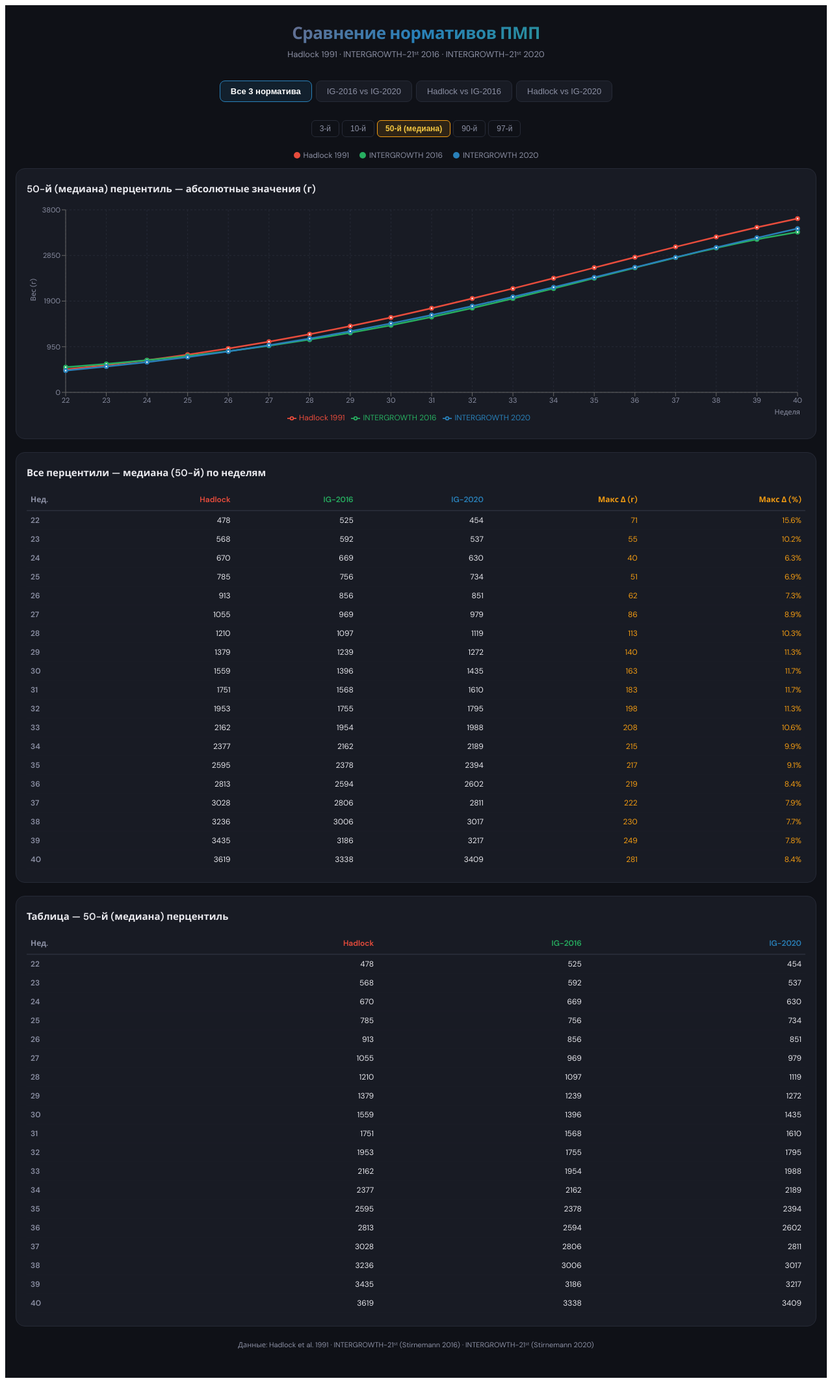
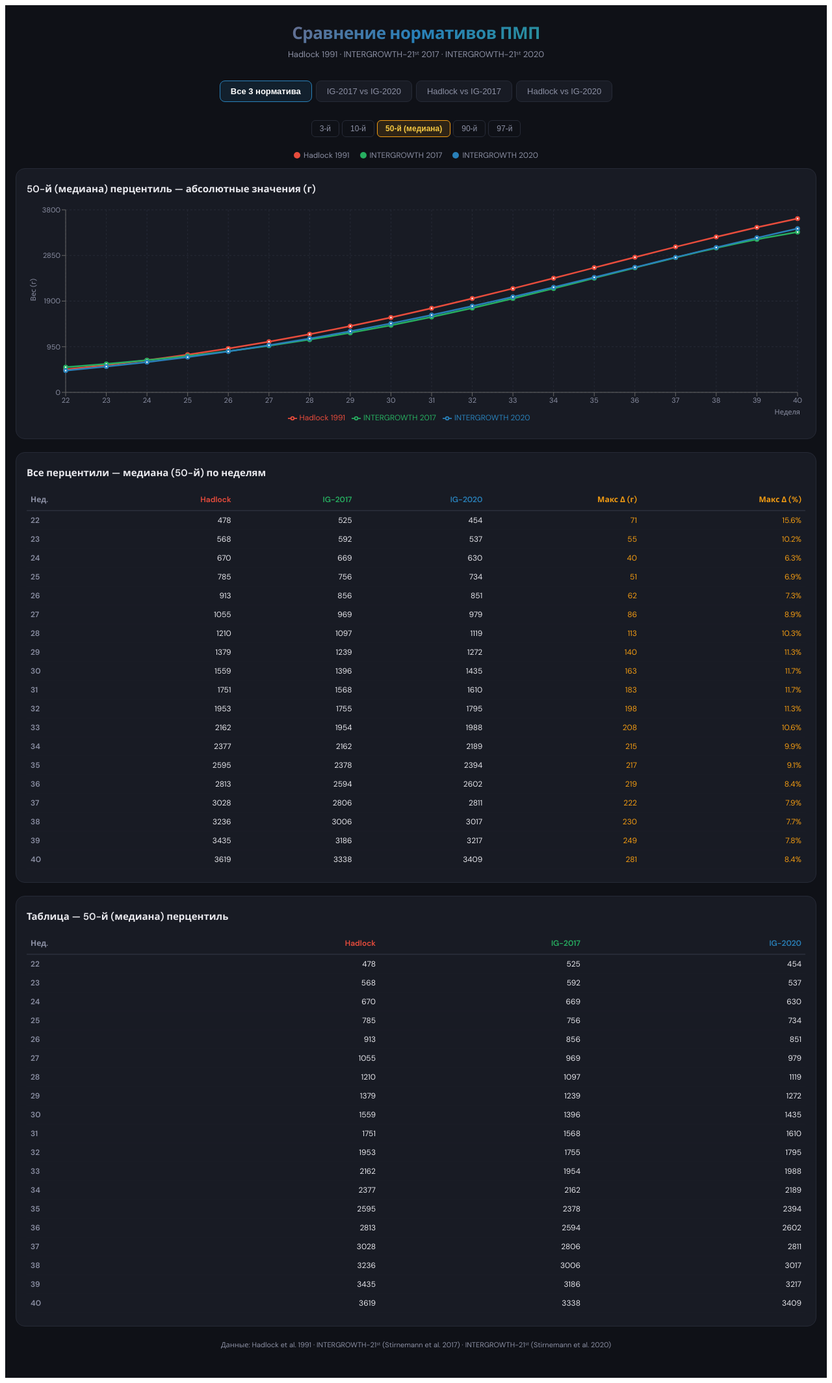
Before and after one commit to d-gagaev/EFW-comparison, a React (Vite) app: page / in a window 1280 px wide. Shown: the whole page at 65% size. Built offline with nearby package versions, Linux system fonts and the light colour scheme.

Commit message:
Update App.jsx
2016 -> 2017

```diff
--- a/src/App.jsx
+++ b/src/App.jsx
@@ -30,8 +30,8 @@ const ig20 = {
 };
 
 const ig16 = {
-  name: "INTERGROWTH 2016",
-  short: "IG-2016",
+  name: "INTERGROWTH 2017",
+  short: "IG-2017",
   color: "#27ae60",
   weeks: [22,23,24,25,26,27,28,29,30,31,32,33,34,35,36,37,38,39,40],
   p3:  [463,516,575,641,716,800,892,994,1106,1227,1357,1495,1641,1792,1948,2106,2265,2422,2574],
@@ -233,8 +233,8 @@ function CompTable({ sources, percKey, weekRange }) {
 
 const GROUPS = [
   { id: "all", label: "Все 3 норматива", sources: [hadlock, ig16, ig20] },
-  { id: "ig", label: "IG-2016 vs IG-2020", sources: [ig16, ig20] },
-  { id: "h16", label: "Hadlock vs IG-2016", sources: [hadlock, ig16] },
+  { id: "ig", label: "IG-2017 vs IG-2020", sources: [ig16, ig20] },
+  { id: "h16", label: "Hadlock vs IG-2017", sources: [hadlock, ig16] },
   { id: "h20", label: "Hadlock vs IG-2020", sources: [hadlock, ig20] },
 ];
 
@@ -254,7 +254,7 @@ export default function App() {
 
       <header style={css.header}>
         <h1 style={css.h1}>Сравнение нормативов ПМП</h1>
-        <p style={css.subtitle}>Hadlock 1991 · INTERGROWTH-21ˢᵗ 2016 · INTERGROWTH-21ˢᵗ 2020</p>
+        <p style={css.subtitle}>Hadlock 1991 · INTERGROWTH-21ˢᵗ 2017 · INTERGROWTH-21ˢᵗ 2020</p>
       </header>
 
       {/* Group tabs */}
@@ -316,7 +316,7 @@ export default function App() {
                 <tr>
                   <th style={{ ...css.th, ...css.thFirst }}>Нед.</th>
                   <th style={{ ...css.th, color: hadlock.color }}>Hadlock</th>
-                  <th style={{ ...css.th, color: ig16.color }}>IG-2016</th>
+                  <th style={{ ...css.th, color: ig16.color }}>IG-2017</th>
                   <th style={{ ...css.th, color: ig20.color }}>IG-2020</th>
                   <th style={{ ...css.th, color: "#f39c12" }}>Макс Δ (г)</th>
                   <th style={{ ...css.th, color: "#f39c12" }}>Макс Δ (%)</th>
@@ -385,7 +385,7 @@ export default function App() {
       })()}
 
       <div style={{ textAlign: "center", color: palette.textMuted, fontSize: 11, marginTop: 20, paddingBottom: 20 }}>
-        Данные: Hadlock et al. 1991 · INTERGROWTH-21ˢᵗ (Stirnemann 2016) · INTERGROWTH-21ˢᵗ (Stirnemann 2020)
+        Данные: Hadlock et al. 1991 · INTERGROWTH-21ˢᵗ (Stirnemann et al. 2017) · INTERGROWTH-21ˢᵗ (Stirnemann et al. 2020)
       </div>
     </div>
   );
```
